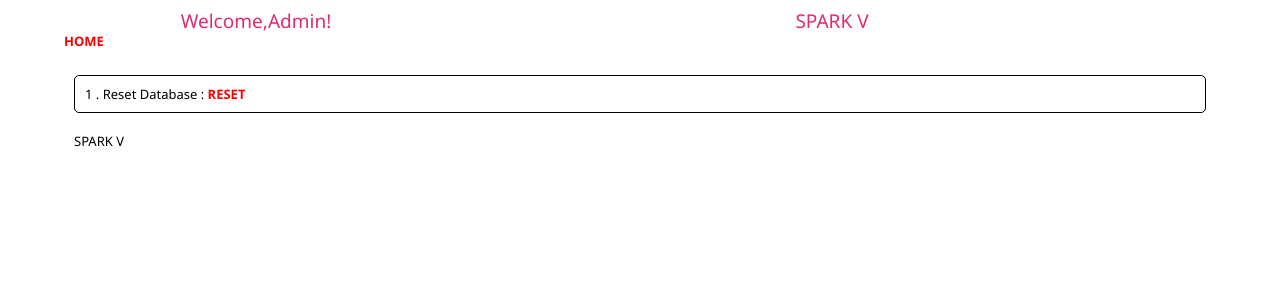
After one commit to bhaskarsuper9000/Remotely-Controlled-Robot, a PHP site: page /superUser.php in a window 1280 px wide. The commit adds this page. Shown: the top 300 px of the page. Run offline with PHP 8.4, Linux system fonts and the light colour scheme.

Commit message:
Support for admin account added
Admin can initialise some things which make
the functioning of the system handy

```diff
--- a/ver0.0.1.3/bot/checkAuthentication.php
+++ b/ver0.0.1.3/bot/checkAuthentication.php
@@ -17,12 +17,15 @@
 
 		$row = mysql_fetch_array($result);
 
+		$userType = $row['type'];
+
 		if( ($row['uid'] == $uid ) && ($row['password'] == $pswd) )
 		{
 				$stmnt = "update user set status=1 where uid='{$uid}' and password='{$pswd}'";
 				$X->fireQuery($stmnt);
 				session_start();
 				$_SESSION['uid'] = $uid;
+				$_SESSION['userType'] = $userType;
 				header('Location:index.php');
 		}
 		else
--- /dev/null
+++ b/ver0.0.1.3/bot/superUser.php
@@ -0,0 +1,76 @@
+
+<?php
+
+?>
+
+	<!DOCTYPE html PUBLIC "-//W3C//DTD XHTML 1.0 Strict//EN" "http://www.w3.org/TR/xhtml1/DTD/xhtml1-strict.dtd">
+	<html xmlns="http://www.w3.org/1999/xhtml">
+		<head>
+			<meta http-equiv="Content-Type" content="text/html; charset=UTF-8" />
+			<title> Admin Settings </title>
+			<link rel="stylesheet" type="text/css" media="all"  href="./css/libraries.css" />
+			<link rel="stylesheet" type="text/css" media="all"  href="./css/template.css" />
+			<link rel="stylesheet" type="text/css" media="all" href="./css/content.css" />
+			<link rel="stylesheet" type="text/css" media="all" href="./css/ugly.css" />
+			<link rel="stylesheet" type="text/css" media="all" href="./css/loginStyle.css" />
+		</head>
+		<body>
+
+
+			<div class="page">
+
+				<div class="head">
+					<div class="line">
+						<div class="unit size1of3">
+								<h3 align="center">Welcome,Admin!</h3><a href="index.php"><font color="red">HOME</font></a>
+						</div>
+
+						<div class="unit size1of3 lastUnit">
+								<h3 align="center">SPARK V</h3>
+						</div>
+
+					</div>
+				</div>
+
+			<!-- ====================================================================================================== -->
+				<div class="body">
+			<!-- ====================================================================================================== -->
+
+					<div class="leftCol yahoo">
+				<!-- ====================================================================================================== -->
+						<div class="line">
+				<!-- ====================================================================================================== -->
+
+					<!-- ====================================================================================================== -->
+
+
+					<!-- ====================================================================================================== -->
+						</div>
+					<!-- ====================================================================================================== -->
+					</div>
+
+				<!-- ====================================================================================================== -->
+				<br>
+						<div class="sep"></div>
+						<div class="main" style="border-radius: 5px; height:auto; width:auto;" >
+							<!--MAIN content starts here !! -->
+							1 . Reset Database : <a href="utilities/resetDb.php"><font color="red">RESET</font></a>
+
+						</div>
+				<!-- ====================================================================================================== -->
+				</div>
+			<!-- ====================================================================================================== -->
+				<div class="foot">
+						<p>SPARK V</p>
+				</div>
+
+			</div>
+			<!-- ====================================================================================================== -->
+
+	</body>
+	</html>
+
+
+<?php
+
+?>
```
Also changed, not shown: ver0.0.1.3/bot/body.php (+16 -1 lines), ver0.0.1.3/bot/js/ourScripts/botPosition.js (+8 -5 lines), ver0.0.1.3/bot/js/ourScripts/daemon.js (+27 -0 lines), ver0.0.1.3/bot/utilities/resetDb.php (added, +23 -0 lines), 2 other files.
